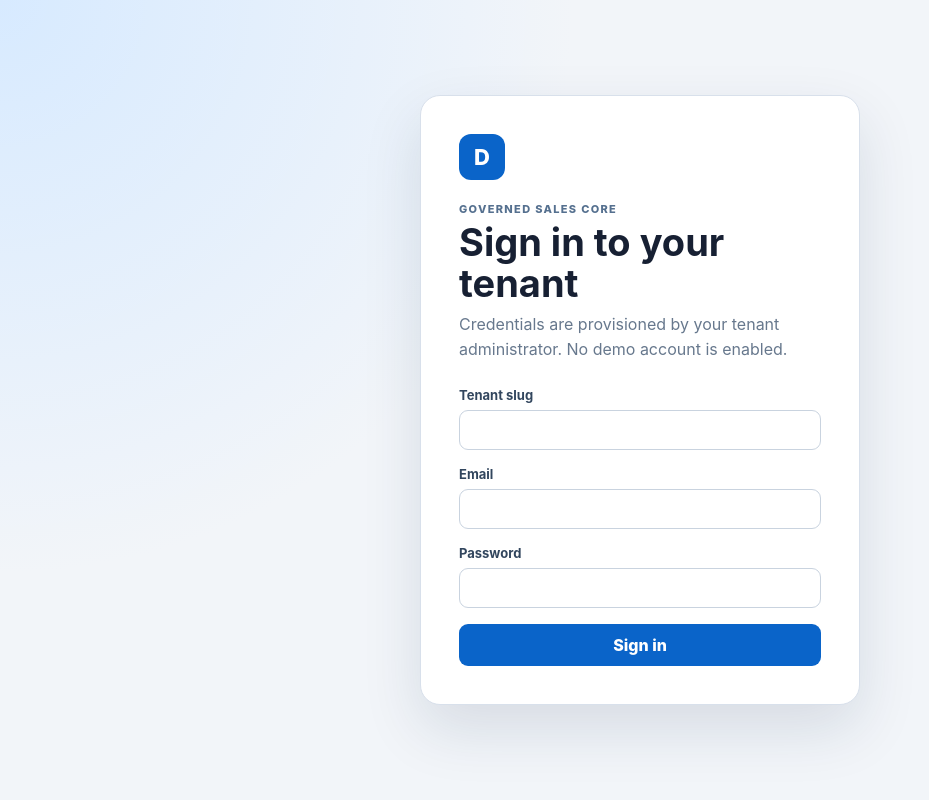
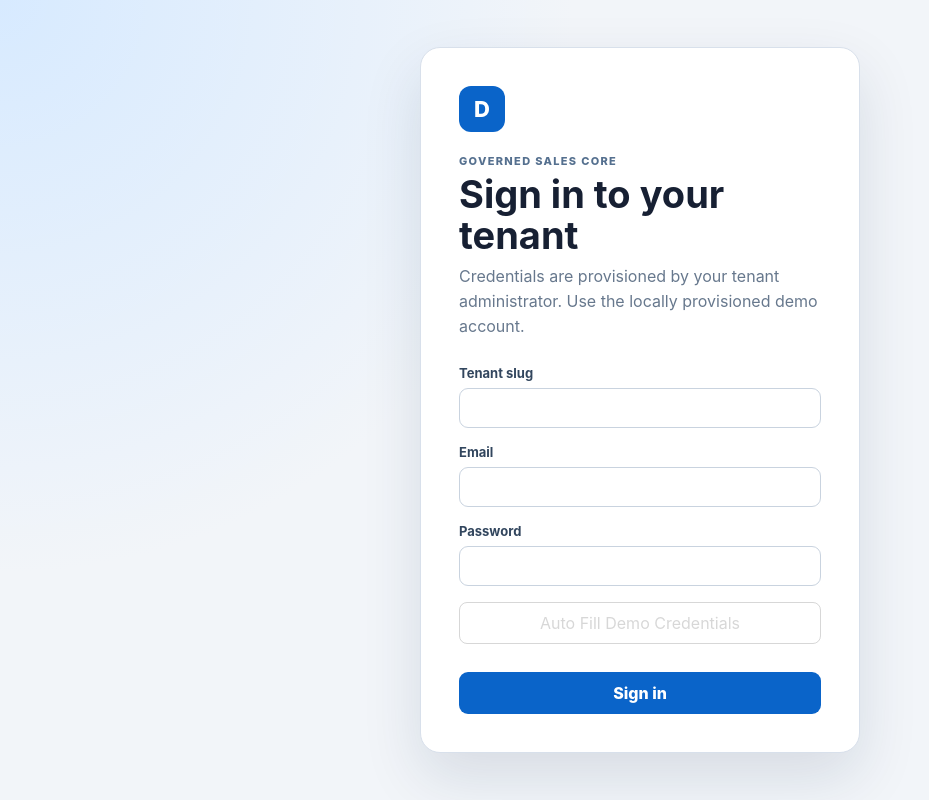
Before and after one commit to eakarsu/microsoftDynamics, a React (Vite) app in the folder frontend/: page /login in a window 1280 px wide. Shown: the whole page, without its empty margins (0-929 px from the left). Built offline with nearby package versions, Linux system fonts and the light colour scheme; no server answers; a web font is replaced by a local one.

Commit message:
Add secure demo credential autofill

```diff
--- a/frontend/src/pages/Login.jsx
+++ b/frontend/src/pages/Login.jsx
@@ -26,12 +26,21 @@ export default function Login({ onLogin }) {
         <div className="brand-mark" aria-hidden="true">D</div>
         <p className="eyebrow">Governed sales core</p>
         <h1 id="login-heading">Sign in to your tenant</h1>
-        <p className="muted">Credentials are provisioned by your tenant administrator. No demo account is enabled.</p>
+        <p className="muted">Credentials are provisioned by your tenant administrator. Use the locally provisioned demo account.</p>
         <form onSubmit={submit} className="stack">
           <label>Tenant slug<input required autoComplete="organization" value={form.tenant} onChange={(event) => setForm({ ...form, tenant: event.target.value })} /></label>
           <label>Email<input required type="email" autoComplete="username" value={form.email} onChange={(event) => setForm({ ...form, email: event.target.value })} /></label>
           <label>Password<input required type="password" autoComplete="current-password" value={form.password} onChange={(event) => setForm({ ...form, password: event.target.value })} /></label>
           {error && <div className="error-banner" role="alert">{error}</div>}
+          <button
+            type="button"
+            onClick={() => { setForm((current) => ({ ...current, tenant: import.meta.env.VITE_DEMO_TENANT || '', email: import.meta.env.VITE_DEMO_EMAIL || '', password: import.meta.env.VITE_DEMO_PASSWORD || '' })); }}
+            disabled={!import.meta.env.VITE_DEMO_EMAIL || !import.meta.env.VITE_DEMO_PASSWORD || !import.meta.env.VITE_DEMO_TENANT}
+            aria-label="Auto Fill Demo Credentials"
+            style={{ width: '100%', marginBottom: '12px', padding: '10px 14px', borderRadius: '8px', border: '1px solid currentColor', background: 'transparent', cursor: 'pointer' }}
+          >
+            Auto Fill Demo Credentials
+          </button>
           <button className="primary" disabled={busy}>{busy ? 'Signing in…' : 'Sign in'}</button>
         </form>
       </section>
```
Also changed, not shown: 2 other files (tests, documents, lock files or other folders).
